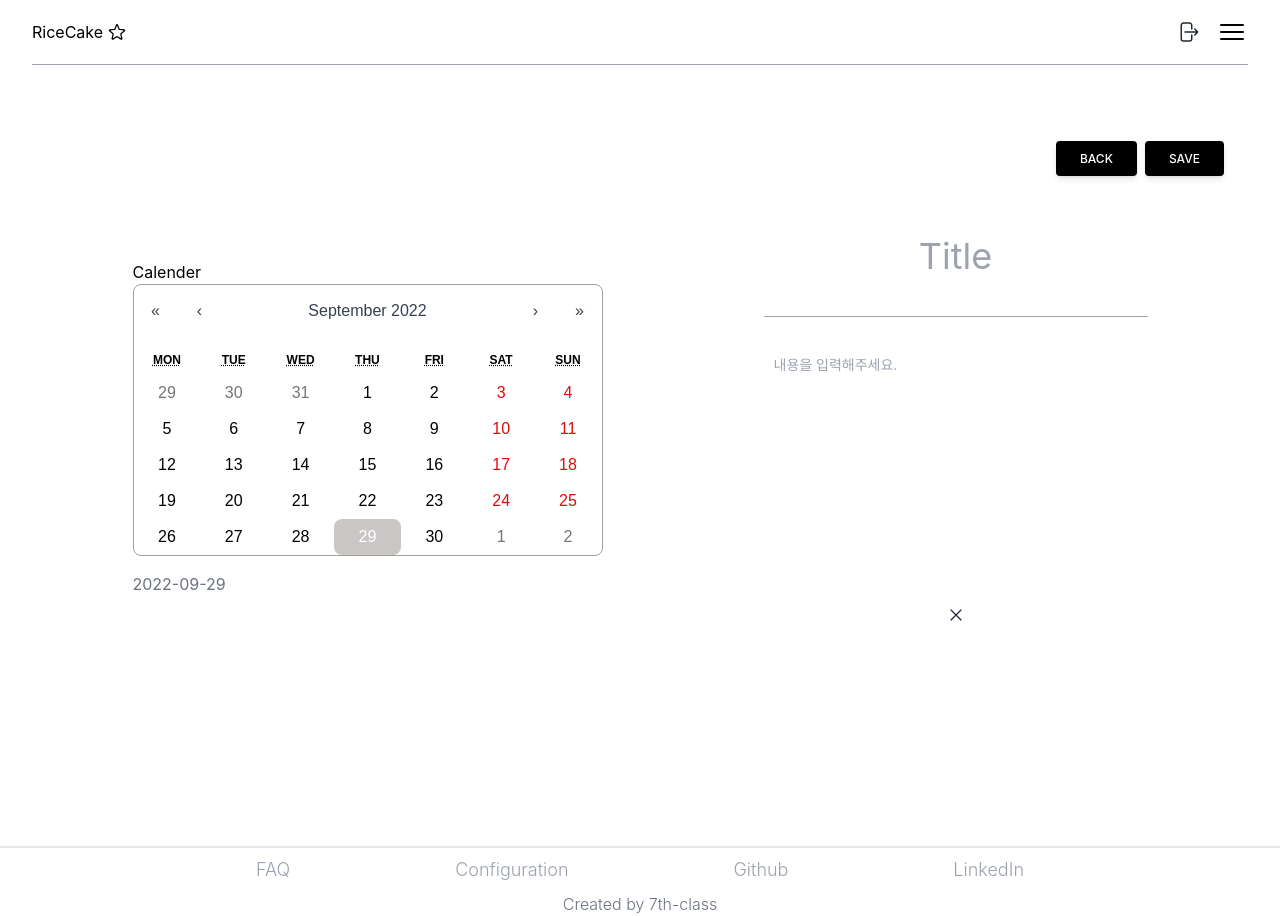
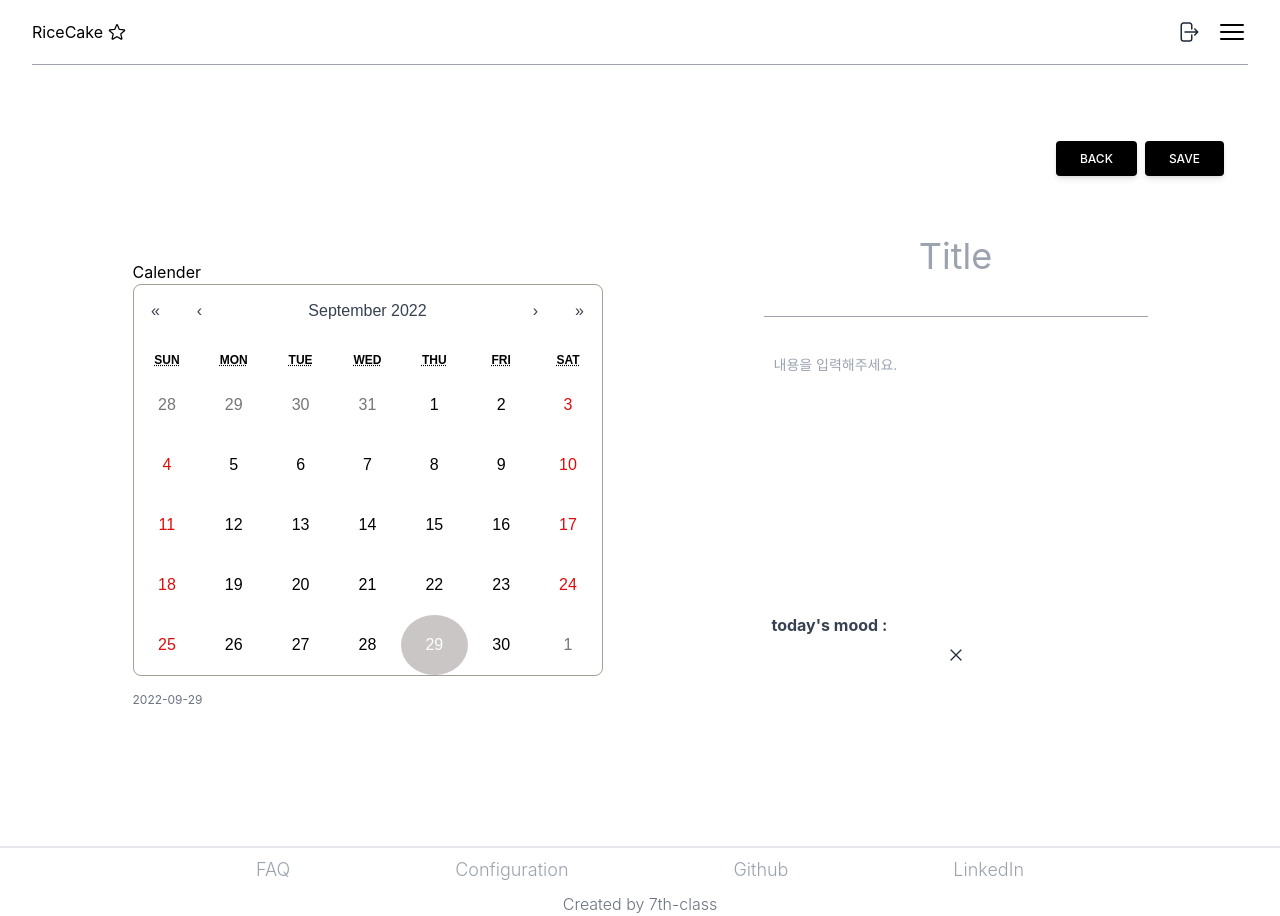
Before and after one commit to khj1212k/RiceCake, a Next.js app in the folder FrontEnd/ricecake-front/: page /Diary/DiaryMain in a window 1280 px wide. Built offline with nearby package versions, Linux system fonts and the light colour scheme; no server answers.

Commit message:
ADD emotion at DiaryMain

```diff
--- a/FrontEnd/ricecake-front/pages/Calendar.jsx
+++ b/FrontEnd/ricecake-front/pages/Calendar.jsx
@@ -7,10 +7,19 @@ import dateAtom from "../stores/dateAtom";
 function Calendars() {
   const [value, onChange] = useState(new Date());
   const [date, setDate] = useAtom(dateAtom);
+  // const [diary, setDiary] = useState();
+  // const [marks, diaryDate] = useState(diary.date);
+
+  const marks=[
+    "2022-10-15",
+    "2022-10-17",
+  ];
 
   useEffect(() => {
     setDate(moment(value).format("YYYY-MM-DD"));
   }, [value]);
+
+
 
   return (
     <div>
@@ -19,8 +28,15 @@ function Calendars() {
         onChange={onChange}
         value={value}
         locale="en"
+        calendarType="US"
+        tileClassName={({ date, view }) => {
+          if (marks.find((x) => x === moment(date).format("YYYY-MM-DD"))) {
+            return "dot";
+          }
+        }
+        }
       />
-      <div className="mt-4 text-gray-500">
+      <div className="mt-4 text-xs text-gray-500">
         {moment(value).format("YYYY-MM-DD")}
       </div>
     </div>
--- a/FrontEnd/ricecake-front/pages/Calendars.css
+++ b/FrontEnd/ricecake-front/pages/Calendars.css
@@ -82,11 +82,13 @@
   }
   .react-calendar__tile {
     max-width: 100%;
+    height: 60px;
     padding: 10px 6.6667px;
     background: none;
     text-align: center;
     line-height: 16px;
-    border-radius: 8px;
+    border-radius: 50%;
+
   }
   .react-calendar__tile:disabled {
     background-color: #f0f0f0;
@@ -113,9 +115,9 @@
     background: #374151;
   } */
   .react-calendar__tile--active {
-    border-color: gray;
+    /* border-color: gray;
     border-width: 1px;
-    border-style: solid;
+    border-style: solid; */
     background-color: #cbc6c6;
   }
   .react-calendar__tile--active:enabled:hover,
@@ -125,3 +127,9 @@
   .react-calendar--selectRange .react-calendar__tile--hover {
     background-color: #e6e6e6;
   }
+
+
+  .dot {
+    border-radius: 50%;
+    background: #f3a95f;
+  }
--- a/FrontEnd/ricecake-front/pages/Diary/DiaryMain.jsx
+++ b/FrontEnd/ricecake-front/pages/Diary/DiaryMain.jsx
@@ -20,7 +20,7 @@ const DiaryMain = () => {
 
   const [diaryTitle, setDiaryTitle] = useState("");
   const [diaryContents, setDiaryContents] = useState("");
-  // const [emotion, setEmotion] = useState("");
+  const [emotion, setEmotion] = useState("");
   const [loginUser, setAuth] = useAtom(authAtom);
   const [date, setDate] = useAtom(dateAtom);
   const [diaries, setDiaries] = useState();
@@ -92,11 +92,13 @@ const DiaryMain = () => {
           setDiary(diary);
           setDiaryTitle(diary.diaryTitle);
           setDiaryContents(diary.diaryContents);
+          setEmotion(diary.emotion);
         })
         .catch(() => {
+          setDiary(null);
           setDiaryTitle("");
           setDiaryContents("");
-          setDiary(null);
+          setEmotion("");
         });
     }
     date && getDiary();
@@ -145,8 +147,18 @@ const DiaryMain = () => {
                 rows="12"
                 className="scrollbar-thin scrollbar-thumb-gray-700 scrollbar-track-gray-300 h-auto scrollbar-thumb-rounded-full scrollbar-track-rounded-full overflow-y-scroll block p-2.5 w-full text-sm text-gray-900 rounded-lg bg-transparent resize-none"
                 value={diaryContents}
-              ></textarea>
+              >
+              </textarea>
             </div>
+
+            <div className="text-sm  p-2 ">
+              <span className="text-base font-bold text-gray-700 ">
+                today's mood :
+              </span>
+              {emotion}
+            </div>
+
+
             <div className="flex justify-center">
               <button type="button">
                 <XMarkIcon className="h-5 px-1 text-gray-800 hover:text-gray-400" />
--- a/FrontEnd/ricecake-front/pages/users/modify-profile.jsx
+++ b/FrontEnd/ricecake-front/pages/users/modify-profile.jsx
@@ -10,7 +10,7 @@ const ModifyProfile = () => {
   const [name, setName] = useState('');
   const [password, setPassword] = useState('');
   const [isNameButtonClick, setIsNameButtonClick] = useState(true);
-  const [userId, setUserId] = useState('adad');
+  const [userId, setUserId] = useState(sessionStorage.getItem('userId'));
 
   const [failModalIsOpen, setFailModalIsOpen] = useState(false);
   const [successModalIsOpen, setSuccessModalIsOpen] = useState(false);
@@ -132,10 +132,11 @@ const ModifyProfile = () => {
           </div>
           <div className="flex items-center justify-end py-1">
             <div className="text-md">
-              <a onClick={nameChangeHanlder}
+              <button onClick={nameChangeHanlder}
+              type="button"
                 className="mr-10 font-bold border px-2 py-1
                               border-transparent bg-black text-white rounded-md
-                              hover:text-black hover:bg-white">CHANGE</a>
+                              hover:text-black hover:bg-white">CHANGE</button>
             </div>
           </div>
         </div>
@@ -160,10 +161,10 @@ const ModifyProfile = () => {
           </div>
           <div className="flex items-center justify-end py-1">
             <div className="text-md">
-              <a onClick={passwordChangeHandler}
+              <button onClick={passwordChangeHandler}
                 className="mr-10 font-bold border px-2 py-1
                               border-transparent bg-black text-white rounded-md
-                              hover:text-black hover:bg-white">CHANGE</a>
+                              hover:text-black hover:bg-white">CHANGE</button>
             </div>
           </div>
         </div>
```
